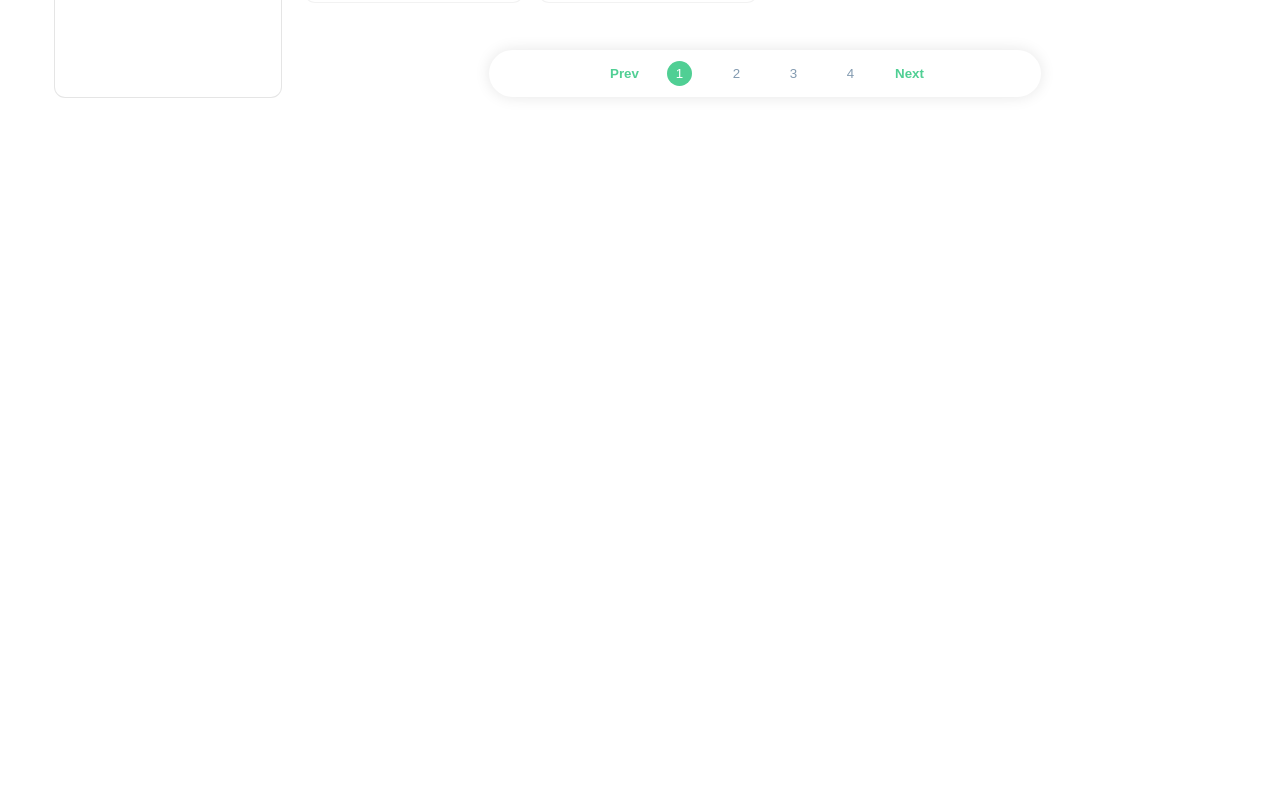
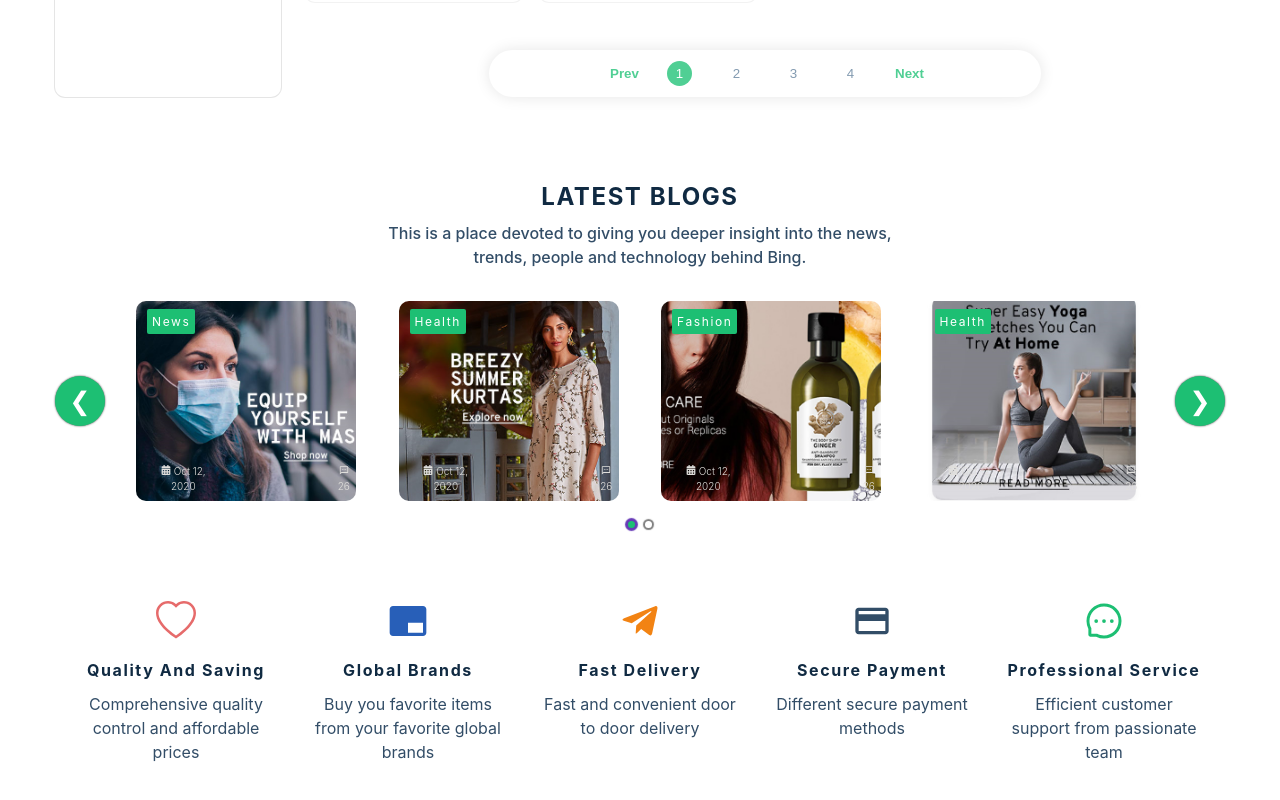
Before and after one commit to shanto140319/zaynax-Ltd, a React (Create React App) app: page /products in a window 1280 px wide. Shown: the part 1894-2694 px from the top of the page. Before the commit the page ends 2015 px from the top, so only its background shows below. Built offline with nearby package versions, Linux system fonts and the light colour scheme.

Commit message:
carousel and services done

```diff
--- a/package.json
+++ b/package.json
@@ -8,6 +8,7 @@
     "@testing-library/user-event": "^12.8.3",
     "react": "^17.0.2",
     "react-dom": "^17.0.2",
+    "react-elastic-carousel": "^0.11.4",
     "react-icons": "^4.2.0",
     "react-router-dom": "^5.2.0",
     "react-scripts": "4.0.3",
--- /dev/null
+++ b/src/components/Blogs.js
@@ -0,0 +1,113 @@
+import React from 'react'
+import styled from 'styled-components'
+import Carousel from 'react-elastic-carousel'
+import { slider } from '../slider_data'
+import { FaCalendarAlt } from 'react-icons/fa'
+import { RiMessage2Line } from 'react-icons/ri'
+
+const breakPoints = [
+  { width: 1, itemsToShow: 1 },
+  { width: 550, itemsToShow: 2 },
+  { width: 768, itemsToShow: 3 },
+  { width: 1000, itemsToShow: 4 },
+]
+
+const Blogs = () => {
+  return (
+    <Wrapper>
+      <h4>LATEST BLOGS</h4>
+      <p>
+        This is a place devoted to giving you deeper insight into the news,
+        <br />
+        trends, people and technology behind Bing.
+      </p>
+      <div className='carousel '>
+        <Carousel breakPoints={breakPoints}>
+          {slider.map((item) => {
+            console.log(item)
+            return (
+              <div key={item.id} className='single'>
+                <img src={item.image} alt='' />
+                <h5 className='title'>{item.title}</h5>
+                <span>
+                  <p className='mr'>
+                    <FaCalendarAlt /> Oct 12, 2020
+                  </p>
+                  <p className='float'>
+                    <RiMessage2Line /> 26
+                  </p>
+                </span>
+              </div>
+            )
+          })}
+        </Carousel>
+      </div>
+    </Wrapper>
+  )
+}
+const Wrapper = styled.div`
+  margin: 4rem auto;
+  text-align: center;
+  p {
+    font-weight: 500;
+  }
+  .carousel {
+    margin-top: 2rem;
+  }
+  .single {
+    width: 220px;
+    height: 200px;
+    position: relative;
+    border-radius: 10px;
+    z-index: -111;
+  }
+  .single img {
+    height: 100%;
+    width: 100%;
+    object-fit: cover;
+    border-radius: 10px;
+  }
+  .title {
+    position: absolute;
+    top: 4%;
+    left: 5%;
+    z-index: 999;
+    color: #fff;
+    font-weight: 400;
+    font-size: 12px;
+    background: #1dbf73;
+    padding: 0.3rem;
+    border-radius: 2px;
+  }
+  span {
+    position: absolute;
+    display: flex;
+    bottom: 2%;
+    z-index: 999;
+    left: 5%;
+  }
+  span p {
+    color: #e0dfdc;
+    font-weight: 300;
+    font-size: 10px;
+  }
+  .mr {
+    margin-right: 7rem;
+  }
+  .rec-arrow {
+    background: #1dbf73;
+    color: #fff;
+  }
+  .rec-arrow:hover {
+    background: #1dbf73;
+  }
+  .rec-dot {
+    height: 7px;
+    width: 7px;
+  }
+
+  .rec-dot_active {
+    background: #1dbf73;
+  }
+`
+export default Blogs
--- a/src/components/Filters.js
+++ b/src/components/Filters.js
@@ -26,7 +26,8 @@ const Filters = () => {
   const sizes = getUniqueValues(all_products, 'size')
   // colors
   const colors = getUniqueValues(all_products, 'colors')
-
+  //febrics
+  const febrices = getUniqueValues(all_products, 'febric')
   return (
     <Wrapper>
       <ul>
@@ -58,7 +59,7 @@ const Filters = () => {
           <Ratings />
         </li>
         <li>
-          <Febrics />
+          <Febrics febrices={febrices} />
         </li>
         <li>
           <Patterns />
--- a/src/components/Prices.js
+++ b/src/components/Prices.js
@@ -1,7 +1,28 @@
 import React from 'react'
+import styled from 'styled-components'
+import { useFilterContext } from '../context/filterContext'
 
 const Prices = () => {
-  return <div>prices</div>
+  const {
+    filters: { min_price, max_price, price },
+    updateFilters,
+  } = useFilterContext()
+  return (
+    <Wrapper>
+      <div className='form-control'>
+        <h5>price</h5>
+        <p className='price'>BDT {price}</p>
+        <input
+          type='range'
+          name='price'
+          onChange={updateFilters}
+          min={min_price}
+          max={max_price}
+          value={price}
+        />
+      </div>
+    </Wrapper>
+  )
 }
-
+const Wrapper = styled.div``
 export default Prices
--- /dev/null
+++ b/src/components/Services.js
@@ -0,0 +1,47 @@
+import React from 'react'
+import styled from 'styled-components'
+import { services } from '../services_data'
+console.log(services)
+const Services = () => {
+  return (
+    <Wrapper>
+      {services.map((item, index) => {
+        const { icon, style, title, msg } = item
+        return (
+          <div className='single'>
+            <p className={`icon ${style}`}>{icon}</p>
+            <h5>{title}</h5>
+            <p>{msg}</p>
+          </div>
+        )
+      })}
+    </Wrapper>
+  )
+}
+const Wrapper = styled.div`
+  display: flex;
+  flex-wrap: wrap;
+  text-align: center;
+  justify-content: center;
+  gap: 2rem;
+  margin-bottom: 4rem;
+  .single {
+    width: 200px;
+  }
+  .icon {
+    font-size: 2.5rem;
+  }
+  .heart {
+    color: var(--clr-red-light);
+  }
+  .brand {
+    color: #285fb8;
+  }
+  .telegram {
+    color: #f28313;
+  }
+  .message {
+    color: #1dbf73;
+  }
+`
+export default Services
--- a/src/context/filterContext.js
+++ b/src/context/filterContext.js
@@ -63,9 +63,10 @@ export const FilterProvider = ({ children }) => {
     if (name === 'color') {
       value = e.target.dataset.type
     }
-    // if (name === 'price') {
-    //   value = Number(value)
-    // }
+    if (name === 'price') {
+      value = Number(value)
+    }
+
     // if (name === 'shipping') {
     //   value = e.target.checked
     // }
--- a/src/pages/Products.js
+++ b/src/pages/Products.js
@@ -1,7 +1,9 @@
 import React from 'react'
 import styled from 'styled-components'
+import Blogs from '../components/Blogs'
 import Filters from '../components/Filters'
 import Product from '../components/Product'
+import Services from '../components/Services'
 import Topsection from '../components/Topsection'
 
 const Products = () => {
@@ -11,9 +13,11 @@ const Products = () => {
       <Topsection />
       <hr />
       <div className='wrapper section'>
-        <Filters />
-        <Product />
+        <Filters className='1' />
+        <Product className='2' />
       </div>
+      <Blogs />
+      <Services />
     </Wrapper>
   )
 }
--- a/src/reducers/filter_reducer.js
+++ b/src/reducers/filter_reducer.js
@@ -97,8 +97,8 @@ const filter_reducer = (state, action) => {
         return product.colors.find((c) => c === color)
       })
     }
-    // //price
-    // tempProduct = tempProduct.filter((product) => product.price <= price)
+    //price
+    tempProduct = tempProduct.filter((product) => product.price <= price)
 
     // //shipping
     // if (shipping) {
--- /dev/null
+++ b/src/services_data.js
@@ -0,0 +1,39 @@
+import React from 'react'
+import { BsHeart } from 'react-icons/bs'
+import { MdBrandingWatermark } from 'react-icons/md'
+import { FaTelegramPlane } from 'react-icons/fa'
+import { AiOutlineMessage } from 'react-icons/ai'
+import { MdPayment } from 'react-icons/md'
+
+export const services = [
+  {
+    icon: <BsHeart />,
+    style: 'heart',
+    title: 'Quality and Saving',
+    msg: 'Comprehensive quality control and affordable prices',
+  },
+  {
+    icon: <MdBrandingWatermark />,
+    style: 'brand',
+    title: 'Global Brands',
+    msg: 'Buy you favorite items from your favorite global brands',
+  },
+  {
+    icon: <FaTelegramPlane />,
+    style: 'telegram',
+    title: 'Fast Delivery',
+    msg: 'Fast and convenient door to door delivery',
+  },
+  {
+    icon: <MdPayment />,
+    style: 'payment',
+    title: 'Secure Payment',
+    msg: 'Different secure payment methods',
+  },
+  {
+    icon: <AiOutlineMessage />,
+    style: 'message',
+    title: 'Professional Service',
+    msg: 'Efficient customer support from passionate team',
+  },
+]
--- /dev/null
+++ b/src/slider_data.js
@@ -0,0 +1,42 @@
+export const slider = [
+  {
+    id: 1,
+    image: '.././images/26801830821918.png',
+    title: 'news',
+  },
+  {
+    id: 2,
+    image: '.././images/26824312324126.png',
+    title: 'health',
+  },
+  {
+    id: 3,
+    image: '.././images/Hair-Care.png',
+    title: 'fashion',
+  },
+  {
+    id: 4,
+    image: '.././images/Image 117.png',
+    title: 'health',
+  },
+  {
+    id: 5,
+    image: '.././images/26801830821918.png',
+    title: 'health',
+  },
+  {
+    id: 6,
+    image: '.././images/26824312324126.png',
+    title: 'health',
+  },
+  {
+    id: 7,
+    image: '.././images/Hair-Care.png',
+    title: 'health',
+  },
+  {
+    id: 8,
+    image: '.././images/Image 117.png',
+    title: 'health',
+  },
+]
```
Also changed, not shown: 1 other file (tests, documents, lock files or other folders).
